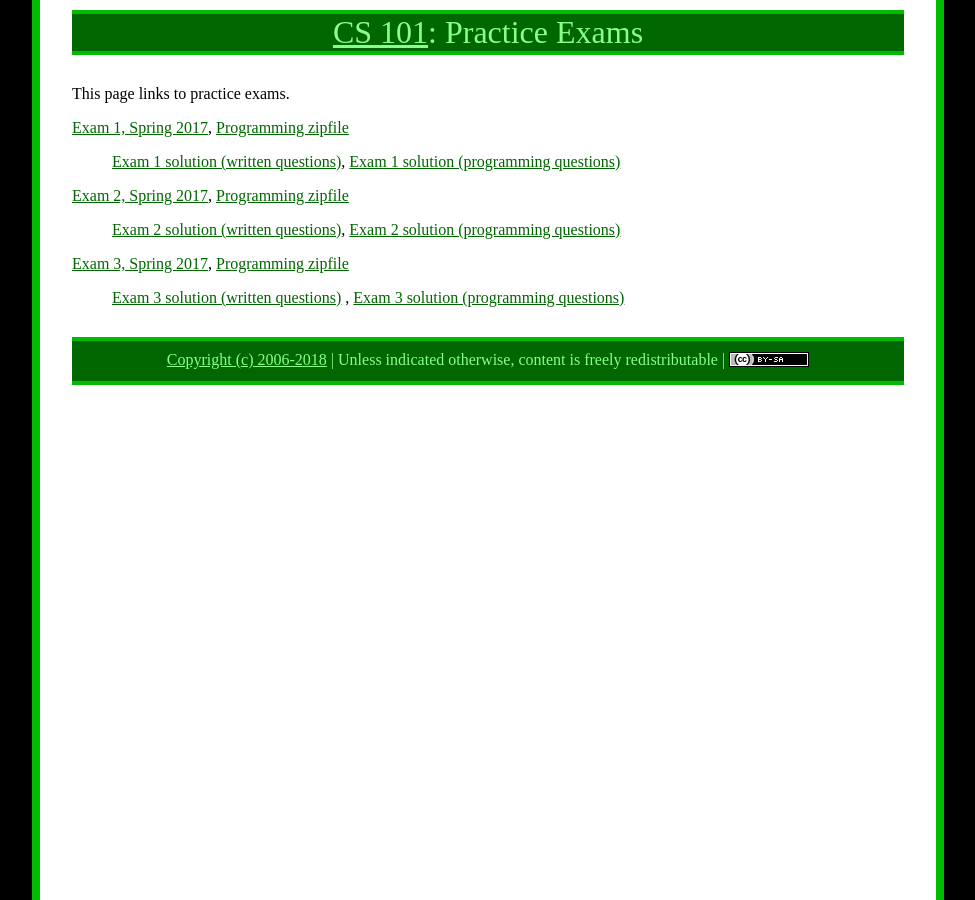
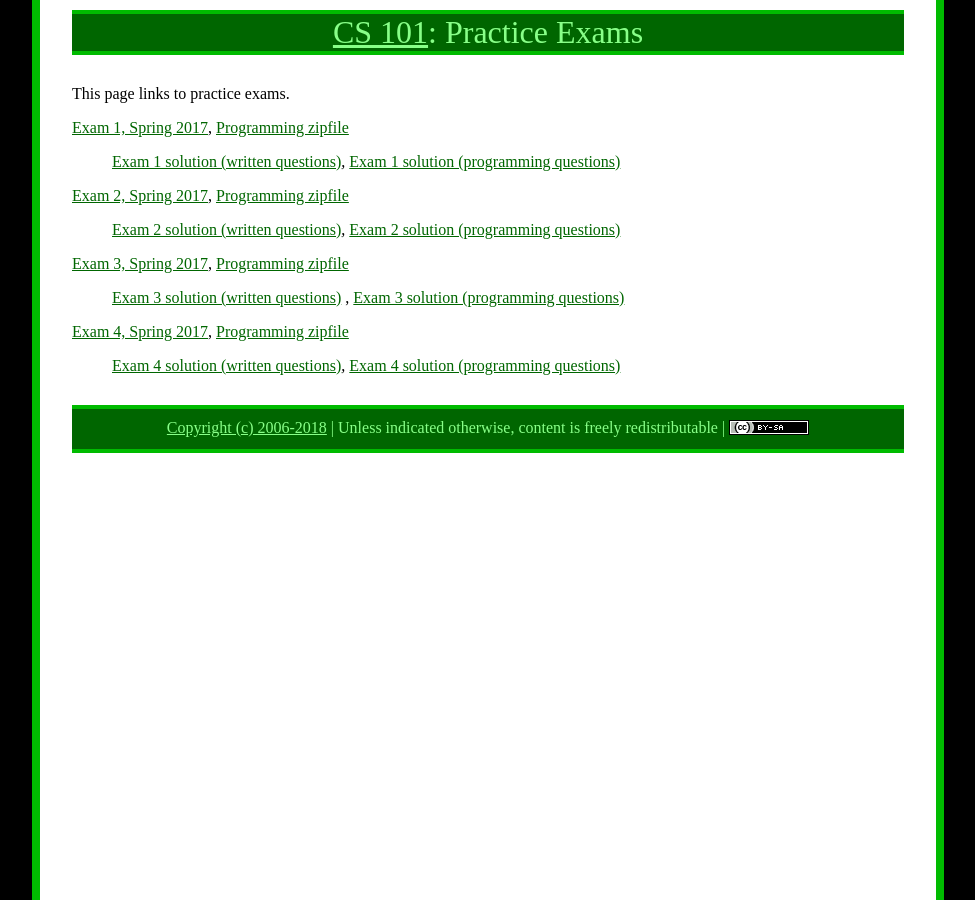
Before and after one commit to ycpcs/cs101-fall2018, a Jekyll site: the page built from practice/index.md, in a window 1280 px wide. Shown: the whole page, without its empty margins (152-1127 px from the left). Built offline with Jekyll 4.4.1, drawn with Linux system fonts in a browser that asks for light colours.

Commit message:
add practice exam 4
add practice exam 4

```diff
--- a/practice/index.md
+++ b/practice/index.md
@@ -17,6 +17,9 @@ This page links to practice exams.
 
 > [Exam 3 solution (written questions)](cs101-spring2017-exam03-solution.pdf) , [Exam 3 solution (programming questions)](CS101_Exam03_Solution.zip)
 
+[Exam 4, Spring 2017](cs101-spring2017-exam04.pdf), [Programming zipfile](CS101_Exam04.zip)
+
+> [Exam 4 solution (written questions)](cs101-spring2017-exam04-solution.pdf), [Exam 4 solution (programming questions)](CS101_Exam04_Solution.zip)
 
 <!--
 [Exam 1, Spring 2017](cs101-spring2017-exam01.pdf), [Programming zipfile](CS101_Exam01.zip)
```
Also changed, not shown: 5 other files.
